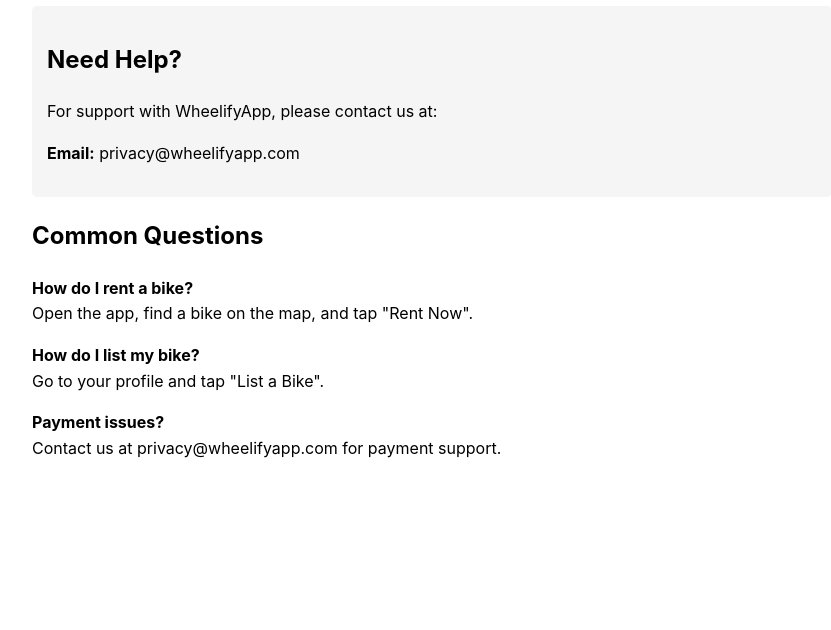
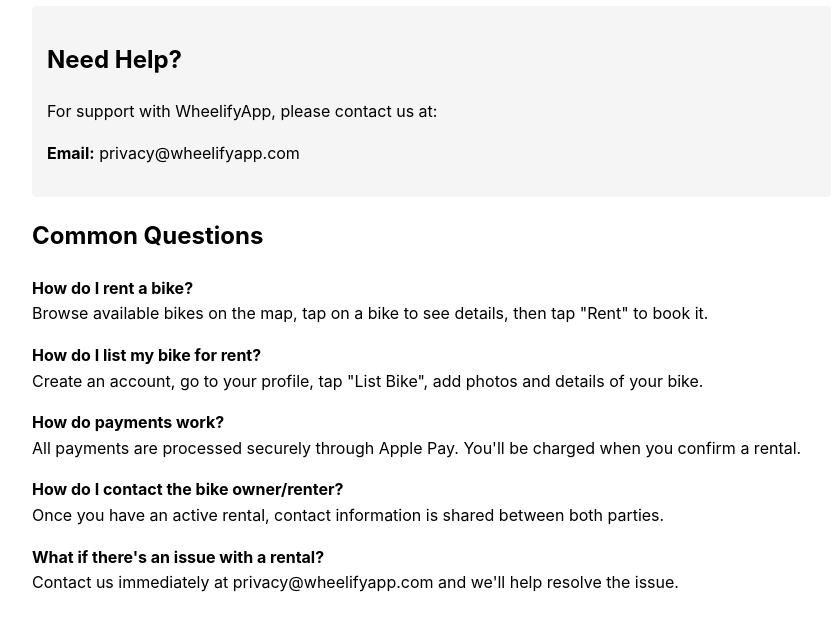
Before and after one commit to hesambeigy/wheelifyapp-website, a plain HTML site: page support.html in a window 1280 px wide. Shown: the part 108-738 px from the top of the page, without its empty margins (208-1039 px from the left). Drawn offline with Linux system fonts and the light colour scheme.

Commit message:
Add files via upload

```diff
--- a/support.html
+++ b/support.html
@@ -21,12 +21,18 @@
 
     <h2>Common Questions</h2>
     <p><strong>How do I rent a bike?</strong><br>
-    Open the app, find a bike on the map, and tap "Rent Now".</p>
+    Browse available bikes on the map, tap on a bike to see details, then tap "Rent" to book it.</p>
 
-    <p><strong>How do I list my bike?</strong><br>
-    Go to your profile and tap "List a Bike".</p>
+    <p><strong>How do I list my bike for rent?</strong><br>
+    Create an account, go to your profile, tap "List Bike", add photos and details of your bike.</p>
 
-    <p><strong>Payment issues?</strong><br>
-    Contact us at privacy@wheelifyapp.com for payment support.</p>
+    <p><strong>How do payments work?</strong><br>
+    All payments are processed securely through Apple Pay. You'll be charged when you confirm a rental.</p>
+
+    <p><strong>How do I contact the bike owner/renter?</strong><br>
+    Once you have an active rental, contact information is shared between both parties.</p>
+
+    <p><strong>What if there's an issue with a rental?</strong><br>
+    Contact us immediately at privacy@wheelifyapp.com and we'll help resolve the issue.</p>
 </body>
 </html>
```
